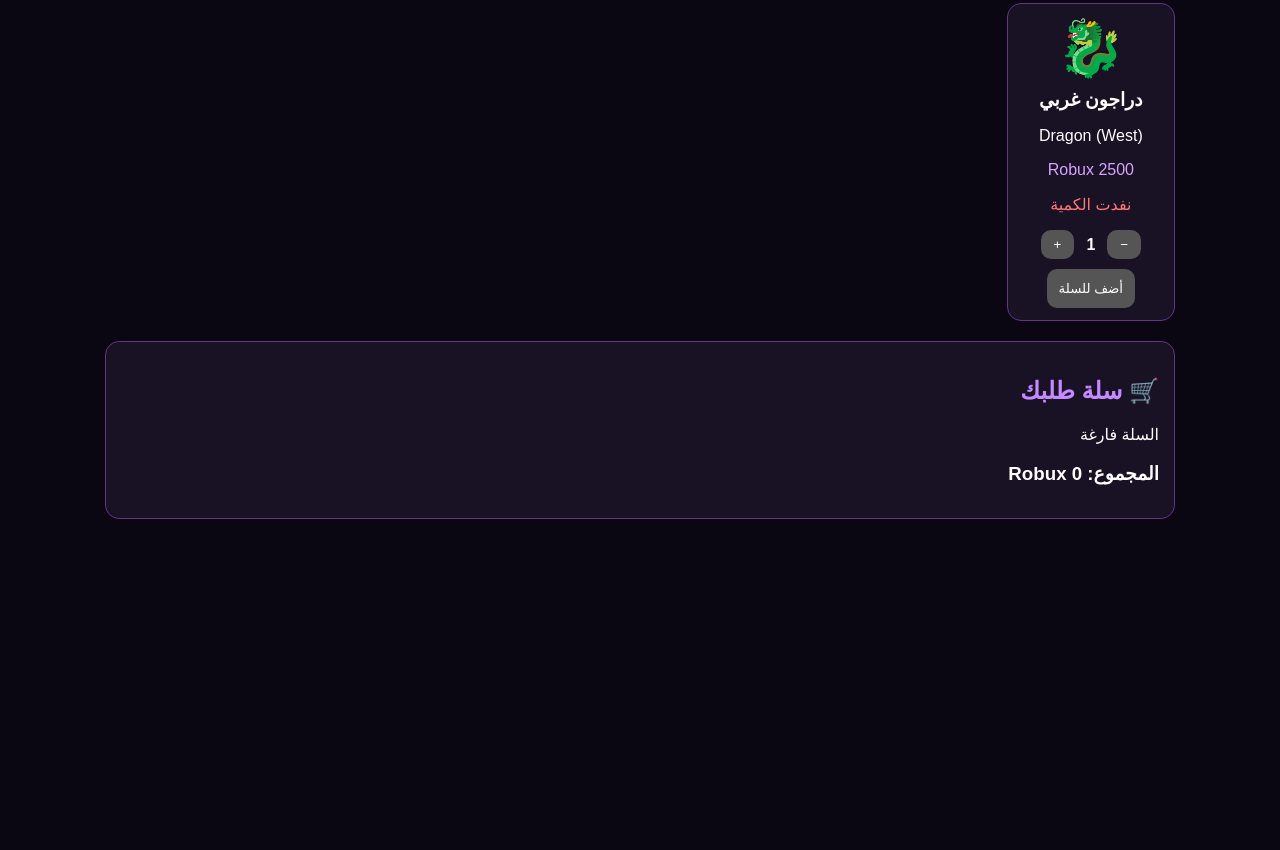
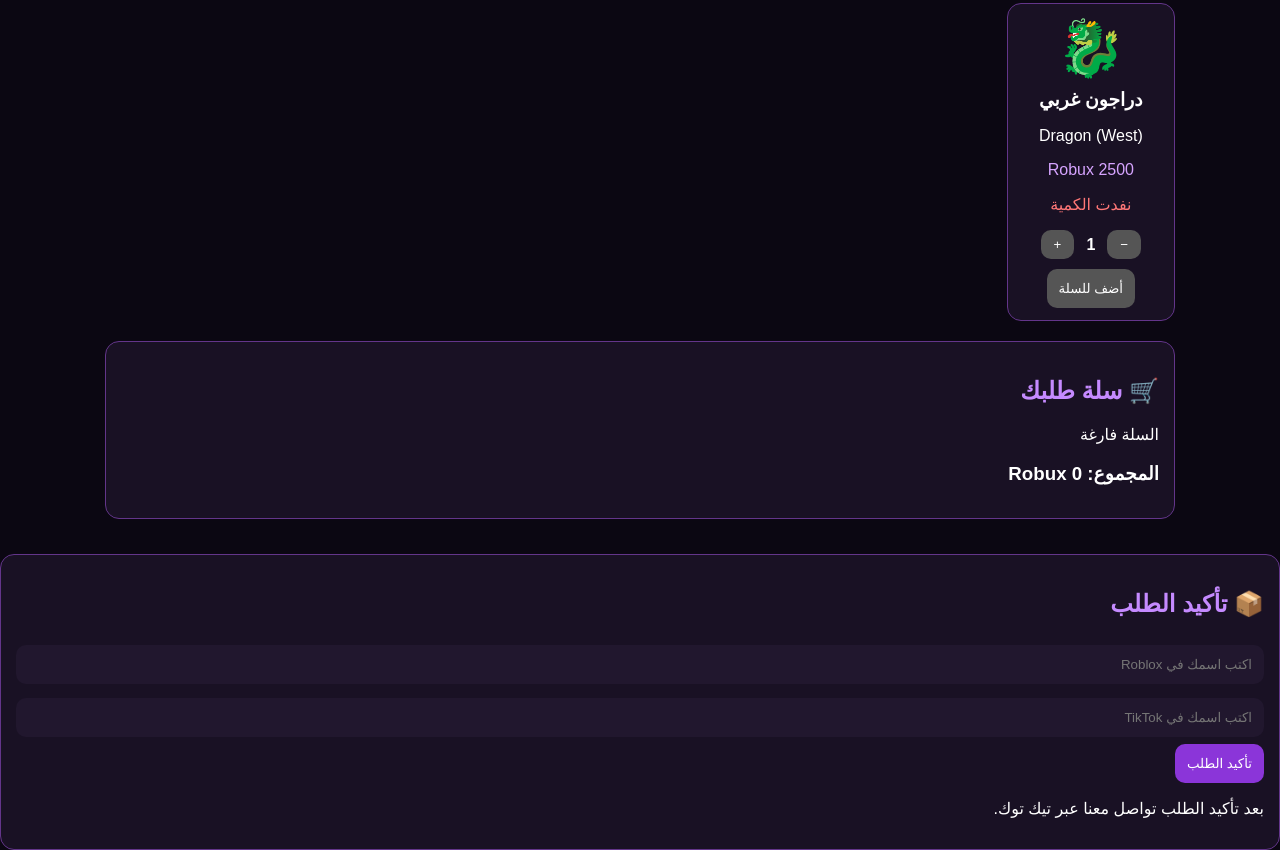
Before and after one commit to MIR-SHOP/MIR-BLOXSHOP, a plain HTML site: page index.html in a window 1280 px wide. Shown: the part 2516-3366 px from the top of the page. Before the commit the page ends 3050 px from the top, so only its background shows below. Drawn offline with Linux system fonts and the light colour scheme.

Commit message:
Update index.html

```diff
--- a/index.html
+++ b/index.html
@@ -244,5 +244,59 @@ renderProducts();
 renderCart();
 </script>
 
+<div class="panel">
+ <h2>📦 تأكيد الطلب</h2>
+
+ <input id="robloxName"
+ placeholder="اكتب اسمك في Roblox">
+
+ <input id="tiktokName"
+ placeholder="اكتب اسمك في TikTok">
+
+ <button onclick="placeOrder()">
+ تأكيد الطلب
+ </button>
+
+ <p>بعد تأكيد الطلب تواصل معنا عبر تيك توك.</p>
+</div>
+
+<script>
+function placeOrder(){
+ const roblox=document.getElementById("robloxName").value.trim();
+ const tiktok=document.getElementById("tiktokName").value.trim();
+
+ if(!roblox || !tiktok){
+  alert("اكتب اسم Roblox وTikTok أولاً");
+  return;
+ }
+
+ if(Object.keys(cart).length===0){
+  alert("السلة فارغة!");
+  return;
+ }
+
+ let message="طلب جديد من MIR BLOX SHOP\n";
+ message+="Roblox: "+roblox+"\n";
+ message+="TikTok: "+tiktok+"\n\n";
+
+ let total=0;
+
+ Object.keys(cart).forEach(id=>{
+  const f=fruits[Number(id)];
+  const count=cart[id];
+  message+=f[0]+" × "+count+"\n";
+  total+=f[3]*count;
+ });
+
+ message+="\nالمجموع: "+total+" Robux";
+
+ const url="https://www.tiktok.com/@justrynianbrian1";
+
+ alert("تم تجهيز طلبك! تواصل معنا عبر حساب المتجر لإرساله.");
+
+ window.open(url,"_blank");
+}
+</script>
+
 </body>
   </html>
```
